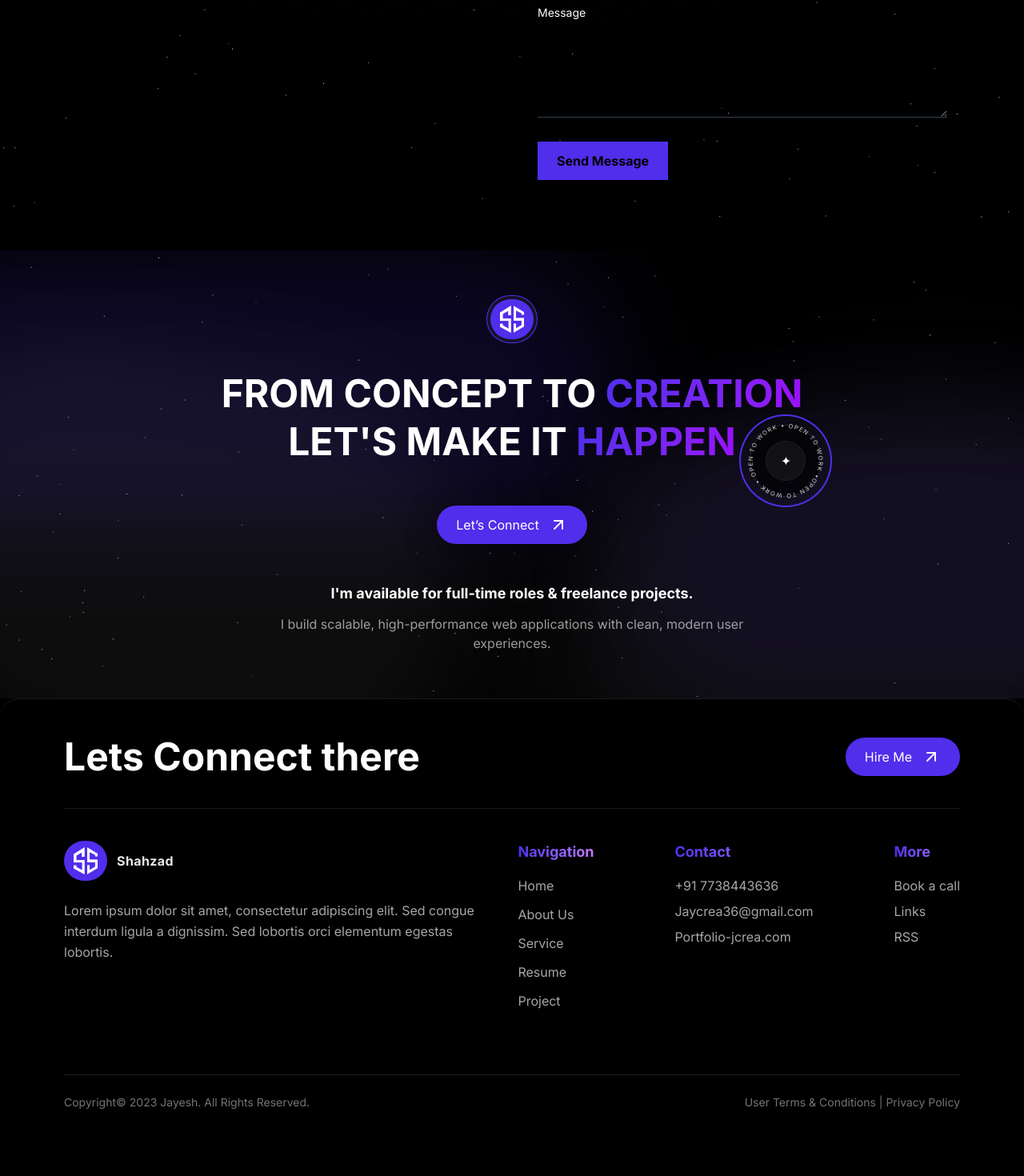
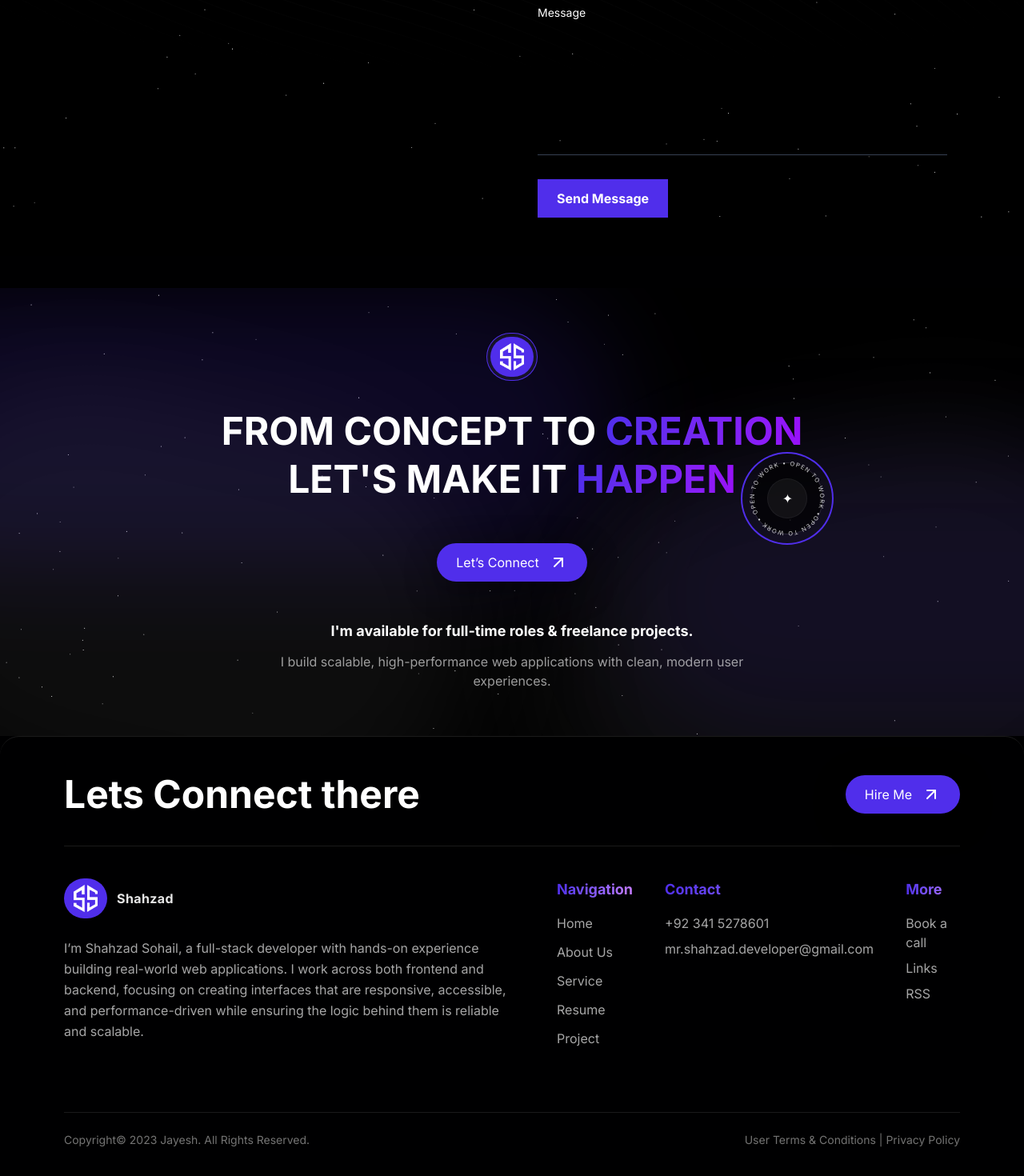
Before and after one commit to codedByShahzad/My_Portfolio, a Next.js app: page /contact in a window 1280 px wide. Shown: the part 521-1991 px from the top of the page at 80% size. Before the commit the page ends 1949 px from the top, so only its background shows below. Built offline with nearby package versions, Linux system fonts and the light colour scheme.

Commit message:
Minor Refinings

```diff
--- a/app/contact/page.tsx
+++ b/app/contact/page.tsx
@@ -83,7 +83,7 @@ const Page = () => {
         </div>
 
         {/* Contact Form */}
-        <form onSubmit={handleSubmit} className="space-y-6">
+        <form onSubmit={handleSubmit} className="relative z-10 space-y-6">
           <div>
             <label className="block mb-2 text-sm">Your Name</label>
             <input
@@ -116,14 +116,14 @@ const Page = () => {
               required
               value={formData.message}
               onChange={handleChange}
-              className="w-full bg-transparent border-b border-gray-700 py-2 focus:outline-none"
+              className="w-full h-40 resize-none bg-transparent border-b border-gray-700 py-2 focus:outline-none"
             />
           </div>
 
           <button
             type="submit"
             disabled={status === "sending"}
-            className="bg-primary text-black px-6 py-3 font-semibold hover:bg-white transition"
+            className="bg-primary text-white cursor-pointer hover:bg-[#603df9] px-6 py-3 font-semibold "
           >
             {status === "sending" ? "Sending..." : "Send Message"}
           </button>
--- a/app/globals.css
+++ b/app/globals.css
@@ -91,7 +91,7 @@
 
 /* Orange/Purple pill for active tab */
 .active-pill {
-  background: #502FEB;
+  background: rgb(90, 56, 242);
   color: white !important;
   padding: 8px 22px;
   border-radius: 999px;
--- a/app/resume/page.tsx
+++ b/app/resume/page.tsx
@@ -5,7 +5,7 @@ export default function Page() {
     <main className="min-h-screen text-neutral-200 flex justify-center px-4 sm:px-6 md:px-10 lg:px-16 xl:px-24 py-10 sm:py-12">
       <div className="w-full max-w-7xl">
         {/* Header */}
-        <section className="flex flex-col gap-8 border-b border-neutral-800 pb-10 text-center md:text-left">
+        <section className="relative z-10 flex flex-col gap-8 border-b border-neutral-800 pb-10 text-center md:text-left">
           <div className="flex flex-col md:flex-row md:items-center md:justify-between gap-6">
             <div>
               <h1 className="text-3xl sm:text-4xl md:text-5xl lg:text-6xl font-semibold text-white">
@@ -16,14 +16,18 @@ export default function Page() {
               </p>
 
               <div className="flex justify-center md:justify-start gap-5 mt-4">
+                <a href="https://github.com/codedByShahzad" target="_blank">
                   <GithubIcon
                     className="cursor-pointer hover:text-white"
                     size={22}
                   />
+                </a>
+                <a href="">
                   <LinkedinIcon
                     className="cursor-pointer hover:text-white"
                     size={22}
                   />
+                </a>
               </div>
             </div>
 
--- a/components/Footer.tsx
+++ b/components/Footer.tsx
@@ -17,7 +17,7 @@ const Footer = () => {
 
         <ArrowSwapButton
           label="Hire Me"
-          href="/projects"
+          href="/contact"
           className="bg-primary text-white"
           direction="up-right"
         />
@@ -40,9 +40,11 @@ const Footer = () => {
           </div>
 
           <p className="text-white/65 text-center md:text-left leading-relaxed">
-            Lorem ipsum dolor sit amet, consectetur adipiscing elit. Sed congue
-            interdum ligula a dignissim. Sed lobortis orci elementum egestas
-            lobortis.
+            I’m Shahzad Sohail, a full-stack developer with hands-on experience
+            building real-world web applications. I work across both frontend
+            and backend, focusing on creating interfaces that are responsive,
+            accessible, and performance-driven while ensuring the logic behind
+            them is reliable and scalable.
           </p>
         </div>
 
@@ -93,7 +95,7 @@ const Footer = () => {
                   href="tel:+917738443636"
                   className="hover:text-white transition"
                 >
-                  +91 7738443636
+                  +92 341 5278601
                 </a>
               </li>
               <li>
@@ -101,10 +103,10 @@ const Footer = () => {
                   href="mailto:Jaycrea36@gmail.com"
                   className="hover:text-white transition"
                 >
-                  Jaycrea36@gmail.com
+                  mr.shahzad.developer@gmail.com
                 </a>
               </li>
-              <li>
+              {/* <li>
                 <a
                   href="https://portfolio-jcrea.com"
                   target="_blank"
@@ -112,7 +114,7 @@ const Footer = () => {
                 >
                   Portfolio-jcrea.com
                 </a>
-              </li>
+              </li> */}
             </ul>
           </div>
 
--- a/sections/CTASection.tsx
+++ b/sections/CTASection.tsx
@@ -49,7 +49,7 @@ export default function CTASection() {
           </h2>
 
           {/* ================= ROTATING BADGE (Desktop only) ================= */}
-          <div className="absolute right-[-35px]  hidden -translate-y-1/2 lg:block">
+          <div className="absolute right-[-37px]  hidden -translate-y-1/2 lg:block">
             <div className="relative h-28 w-28">
 
               <div className="absolute inset-0 rounded-full ring-2 ring-primary" />
@@ -97,7 +97,7 @@ export default function CTASection() {
         <div className="mt-14 flex justify-center">
           <ArrowSwapButton
             label="Let’s Connect"
-            href="/projects"
+            href="/contact"
             className="bg-primary text-white"
           />
         </div>
--- a/sections/ExperienceSection.tsx
+++ b/sections/ExperienceSection.tsx
@@ -1,6 +1,5 @@
 import { HoverBorderGradient } from '@/components/ui/hover-border-gradient';
 import { Timeline } from '@/components/ui/timeline';
-import React from 'react'
 
 const ExperienceSection = () => {
 const data = [
@@ -9,16 +8,16 @@ const data = [
     content: (
       <div>
         <p className="mb-4 text-xs font-normal text-white md:text-sm dark:text-neutral-200">
-          <strong>Client Project – NIVY App</strong> <br />
+          <strong className='text-2xl'>Client Project – NIVY App</strong> <br />
           Remote | Dec 16, 2024 – Apr 03, 2025
         </p>
-        <p className="mb-8 text-xs font-normal text-white md:text-sm dark:text-neutral-200">
+        <p className="mb-8 text-lg font-normal text-white dark:text-neutral-200">
           Collaborated with the NIVY development team to build a match scheduling
           platform enabling colleges to efficiently organize and manage
           inter-institutional sports matches.
         </p>
 
-        <ul className="mb-8 list-disc pl-4 text-xs text-white md:text-sm dark:text-neutral-300">
+        <ul className="mb-8 list-disc pl-4 text-white dark:text-neutral-300">
           <li>Designed and developed the Matches Management page</li>
           <li>Implemented full CRUD functionality for match scheduling</li>
           <li>Built intuitive UI/UX for creating, editing, and deleting matches</li>
@@ -40,16 +39,16 @@ const data = [
     content: (
       <div>
         <p className="mb-4 text-xs font-normal text-white md:text-sm dark:text-neutral-200">
-          <strong>Front-End Developer – Hā Health</strong> <br />
+          <strong className='text-2xl'>Front-End Developer – Hā Health</strong> <br />
           Remote | Jun 16, 2025 – Sep 21, 2025
         </p>
 
-        <p className="mb-8 text-xs font-normal text-white md:text-sm dark:text-neutral-200">
+        <p className="mb-8 text-lg font-normal text-white dark:text-neutral-200">
           Worked on an AI-powered wellness platform focused on personalized meal
           planning, fitness tracking, and mindfulness tools.
         </p>
 
-        <ul className="mb-8 list-disc pl-4 text-xs text-white md:text-sm dark:text-neutral-300">
+        <ul className="mb-8 list-disc pl-4 text-white dark:text-neutral-300">
           <li>Built responsive UI using React, Next.js, and Tailwind CSS</li>
           <li>Integrated AI-driven recommendations into the frontend</li>
           <li>Ensured seamless performance across devices</li>
@@ -71,10 +70,10 @@ const data = [
     content: (
       <div>
         <p className="mb-4 text-xs font-normal text-white md:text-sm dark:text-neutral-200">
-          <strong>Selected Projects & Ongoing Work</strong>
+          <strong className='text-2xl'>Selected Projects & Ongoing Work</strong>
         </p>
 
-        <ul className="mb-8 list-disc pl-4 text-xs text-white md:text-sm dark:text-neutral-300">
+        <ul className="mb-8 list-disc pl-4 text-white dark:text-neutral-300">
           <li>
             <strong>Crypto Place</strong> – Real-time cryptocurrency tracker using
             React, Tailwind CSS, and CoinGecko API
```
Lines whose indentation alone changed are shown as unchanged.
